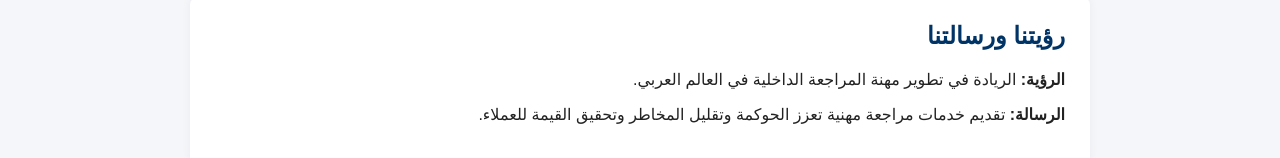
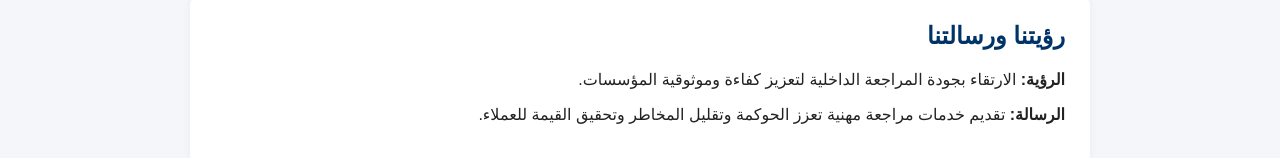
Before and after one commit to IntegratedAuditCenter/Improving, a plain HTML site: page index.html in a window 1280 px wide. Shown: the part 554-712 px from the top of the page. Drawn offline with Linux system fonts and the light colour scheme.

Commit message:
Update index.html

```diff
--- a/index.html
+++ b/index.html
@@ -117,7 +117,9 @@
 
     <div class="section">
       <h2>رؤيتنا ورسالتنا</h2>
-      <p><strong>الرؤية:</strong> الريادة في تطوير مهنة المراجعة الداخلية في العالم العربي.</p>
+      <p><strong>الرؤية:</strong> الارتقاء بجودة المراجعة الداخلية لتعزيز كفاءة وموثوقية المؤسسات.
+
+</p>
       <p><strong>الرسالة:</strong> تقديم خدمات مراجعة مهنية تعزز الحوكمة وتقليل المخاطر وتحقيق القيمة للعملاء.</p>
     </div>
 
```
